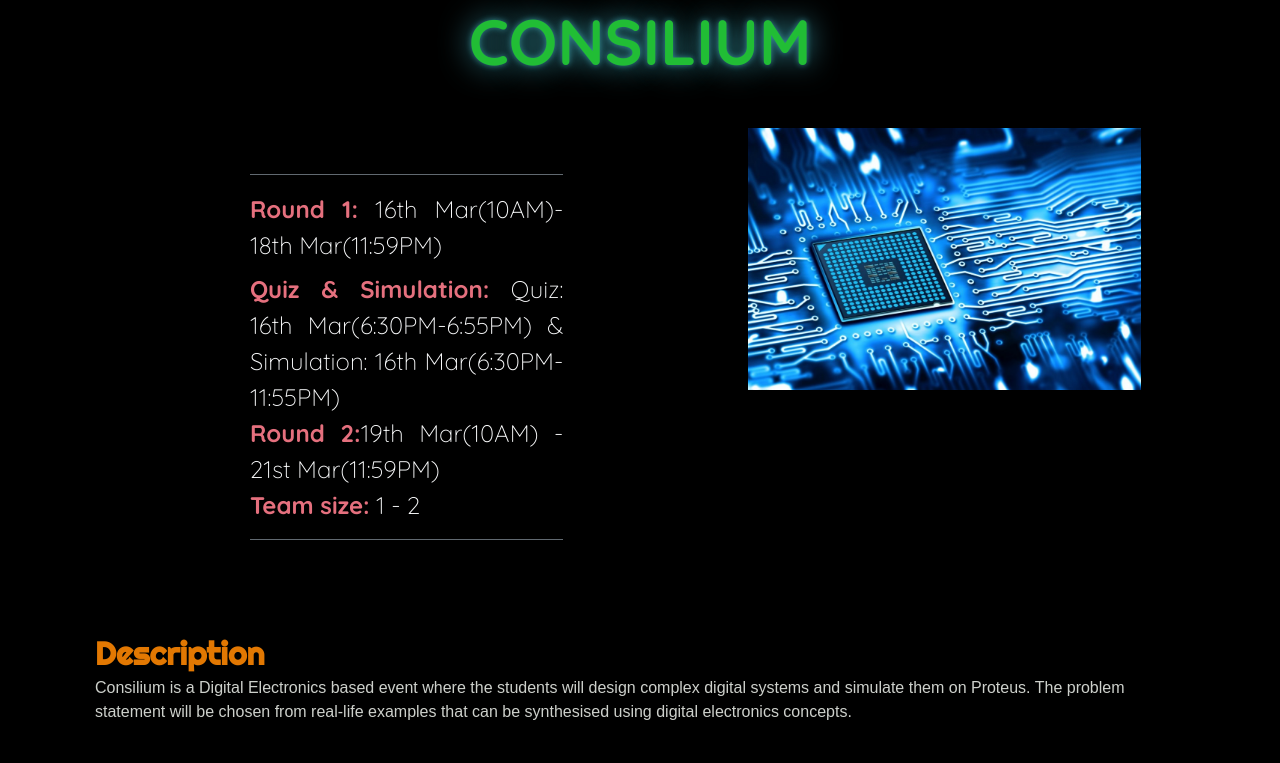
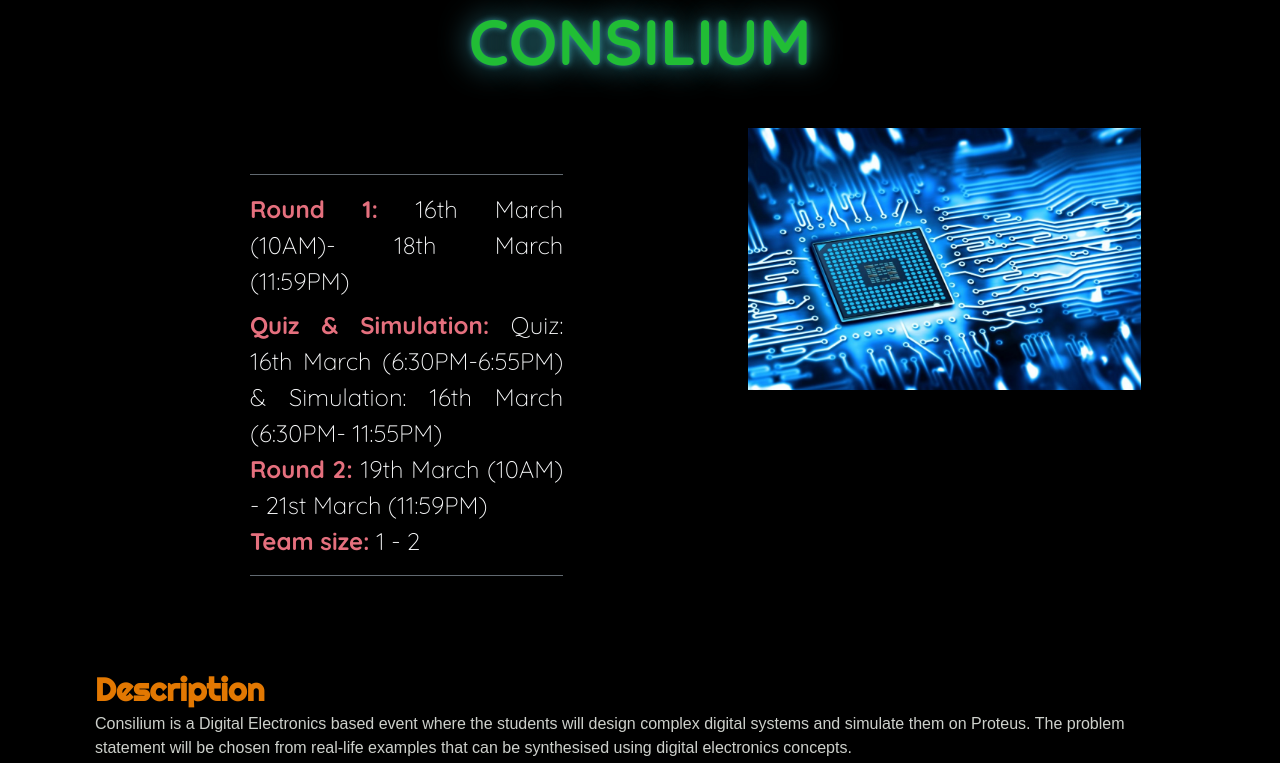
Before and after one commit to Prastuti-IIT-BHU/prastuti, a Django app: template templates/events/consilium.html in a window 1280 px wide. Shown: the part 146-909 px from the top of the page. Run offline with Django 3.2, Linux system fonts and the light colour scheme; the template is opened without the code that fills it, so the values that code supplies are empty; some libraries are stand-ins or nearby versions; some web fonts are replaced.

Commit message:
Update consilium.html

```diff
--- a/templates/events/consilium.html
+++ b/templates/events/consilium.html
@@ -13,10 +13,10 @@
         <hr class="d-none d-md-block bg-secondary">
         <div>
           <p class="font-weight-light mt-2 mb-0"><span class="font-weight-bold" style="color:#e5707e">Round 1:</span>
-            16th Mar(10AM)- 18th Mar(11:59PM) </p>
+            16th March (10AM)- 18th March (11:59PM) </p>
           <p class="font-weight-light mt-2 mb-0"><span class="font-weight-bold" style="color:#e5707e">Quiz & Simulation:</span>
-            Quiz: 16th Mar(6:30PM-6:55PM) & Simulation: 16th Mar(6:30PM- 11:55PM)</p>
-          <p class="font-weight-light mb-0"><span class="font-weight-bold" style="color:#e5707e">Round 2:</span>19th Mar(10AM) - 21st Mar(11:59PM)
+            Quiz: 16th March (6:30PM-6:55PM) & Simulation: 16th March (6:30PM- 11:55PM)</p>
+          <p class="font-weight-light mb-0"><span class="font-weight-bold" style="color:#e5707e">Round 2: </span>19th March (10AM) - 21st March (11:59PM)
           </p>
           <p class="font-weight-light mb-3"><span class="font-weight-bold" style="color:#e5707e">Team size:</span>
             1 - 2</p>
```
